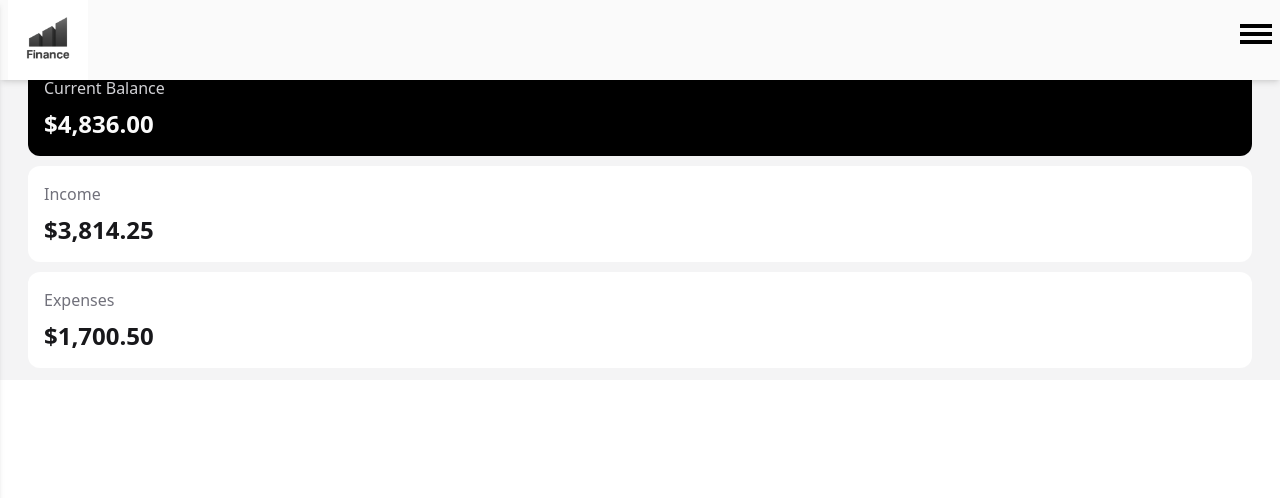
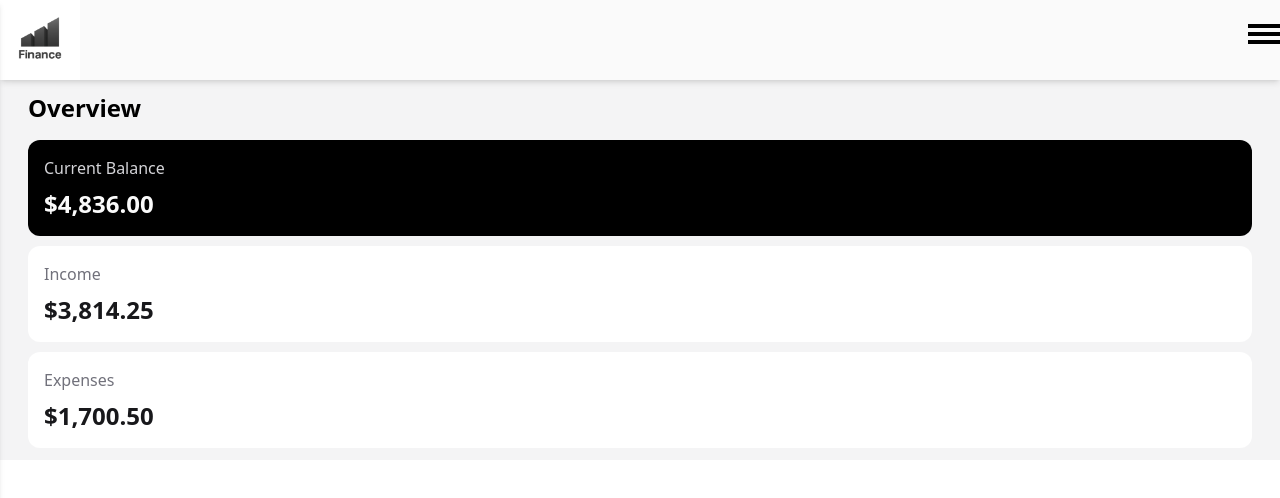
Before and after one commit to Cleve-keem/finance-app, a React (Vite) app: page /dashboard in a window 1280 px wide. Shown: the top 498 px of the page. Built offline with nearby package versions, Linux system fonts and the light colour scheme.

Commit message:
Add top padding to the <main> element

```diff
--- a/src/Layouts/AppLayout.jsx
+++ b/src/Layouts/AppLayout.jsx
@@ -19,8 +19,8 @@ export default function AppLayout() {
 
   return (
     <div className="h-screen">
-      <header className="fixed left-0 right-0 bg-zinc-50">
-        <div className="flex items-center justify-between shadow-md px-2">
+      <header className="fixed left-0 right-0 h-20 bg-zinc-50">
+        <div className="flex items-center justify-between shadow-md ">
           <div className="size-20">
             <img src="/finance.jpg" alt="finance logo" />
           </div>
@@ -96,7 +96,7 @@ export default function AppLayout() {
         </nav>
       </header>
 
-      <main>
+      <main className="pt-20">
         <Outlet />
       </main>
     </div>
```
